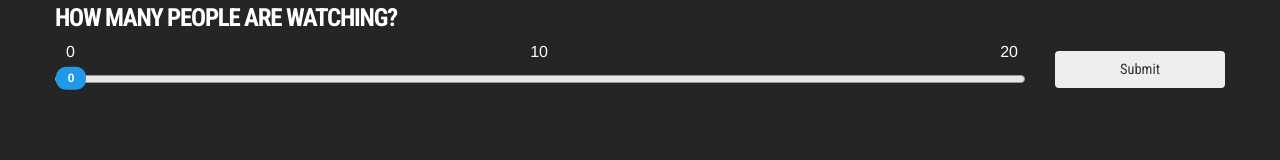
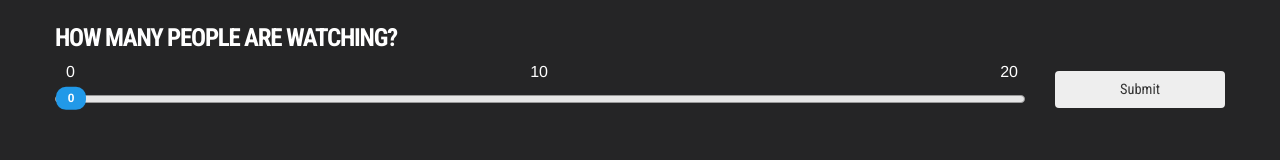
Before and after one commit to tatelucas/crdsliveslider, a plain HTML site: page index.html in a window 1280 px wide. Drawn offline with Linux system fonts and the light colour scheme.

Commit message:
error msg

```diff
--- a/css/app.css
+++ b/css/app.css
@@ -39,9 +39,15 @@ background-color: #d5d5d5;
 color: #333333;
 }
 
+
+  .slider-container {
+        padding-top: 5px;
+  }
+
   .slider-container h4 {
     color: white;
-    margin-bottom: 5px; }
+    margin-bottom: 5px;
+  }
   .slider-container .text-center {
     text-align: center; }
   .slider-container .slider-0 {
@@ -78,4 +84,9 @@ color: #333333;
       border-radius: 3px; }
   @media only screen and (min-width: 40.063em) {
     .slider-container .button {
-      margin-top: 11px; } }
+      margin-top: 11px;
+    }
+    .slider-container {
+      padding-top: 20px;
+    }
+  }
```
